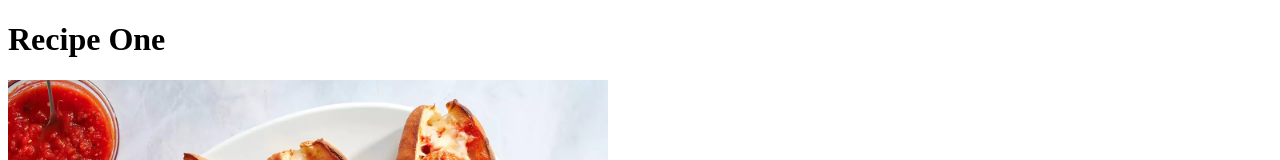
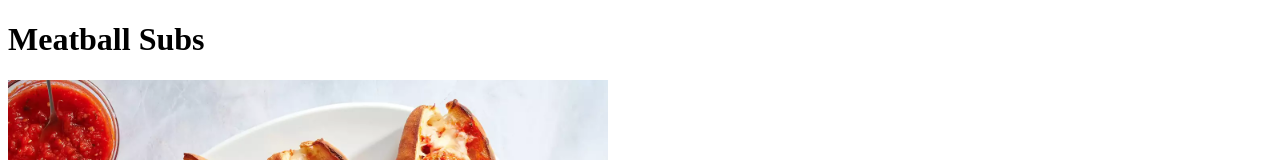
Before and after one commit to acondieee/odin-recipes, a plain HTML site: page recipes/meatballsubs.html in a window 1280 px wide. Shown: the top 160 px of the page. Drawn offline with Linux system fonts and the light colour scheme.

Commit message:
edited file

```diff
--- a/recipes/meatballsubs.html
+++ b/recipes/meatballsubs.html
@@ -3,10 +3,10 @@
 <head>
     <meta charset="UTF-8">
     <meta http-equiv="X-UA-Compatible" content="IE=edge">
-    <title>Document</title>
+    <title>Recipe One</title>
 </head>
 <body>
-    <h1>Recipe One</h1>
+    <h1>Meatball Subs</h1>
     <img src="meatballs.jpg" width="600px" height="400px" alt="Meatball Subs">
     <h2> Description</h2>
     <p> This has been my go to meal the last couple of nights. It's easy and quick, and always tastes delicious. Great for parties, quick dinners, or Sunday football days. Nothing quite beats a meatball sub!</p>
```
